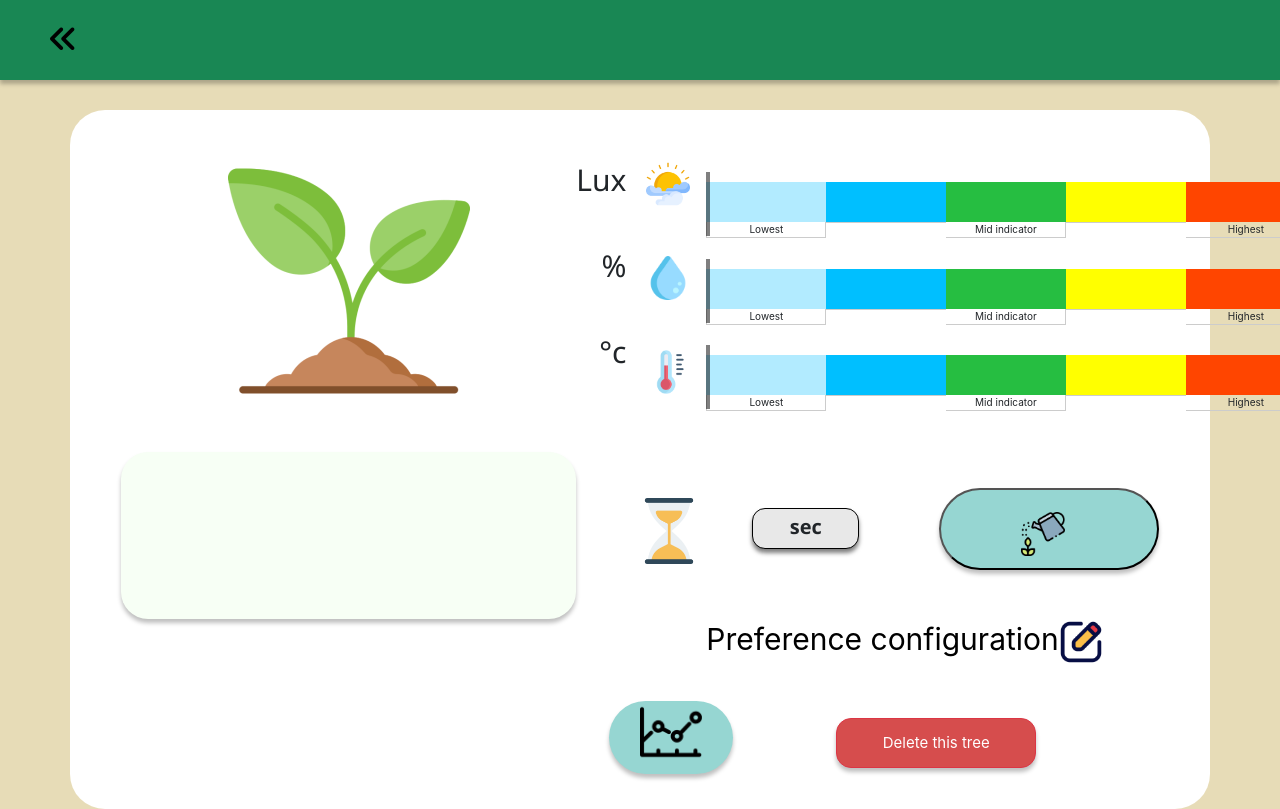
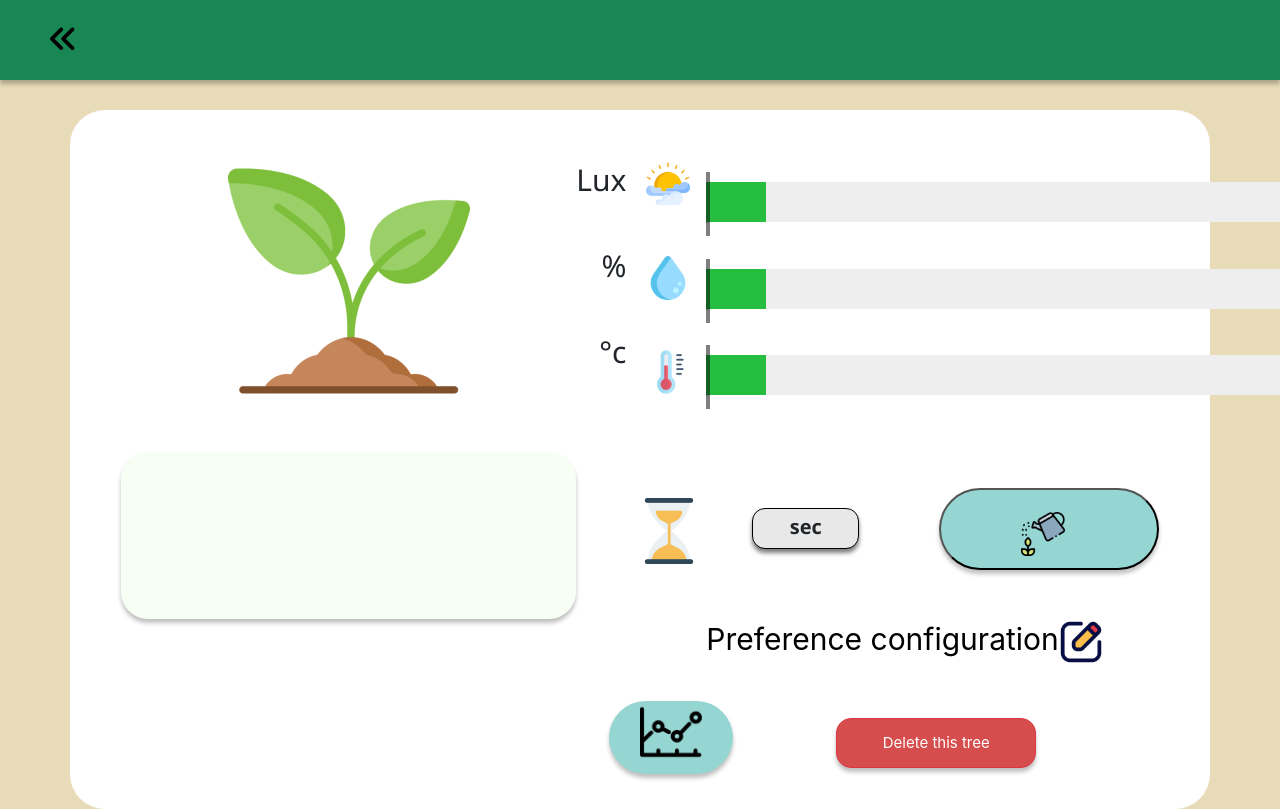
Before and after one commit to Exceed-Group6/WateringSystem-frontend, a React (Create React App) app: page /detail/1 in a window 1280 px wide. Shown: the top 809 px of the page. Built offline with nearby package versions, Linux system fonts and the light colour scheme; no server answers.

Commit message:
change bar

```diff
--- a/src/components/DetailCard/DetailCard.js
+++ b/src/components/DetailCard/DetailCard.js
@@ -1,125 +1,137 @@
-import React, { useState } from "react"
-import "./DetailCard.css"
-import { Link } from "react-router-dom"
-import Segmentedbar from "../segmentedbar/Segmentedbar"
-import { deleteTree, getTreeById, manualWater } from "../../services/api"
+import React, { useState } from "react";
+import "./DetailCard.css";
+import { Link } from "react-router-dom";
+import Segmentedbar from "../segmentedbar/Segmentedbar";
+import { deleteTree, getTreeById, manualWater } from "../../services/api";
 
 const DetailCard = ({ treeList, treeId }) => {
-  console.log(treeList)
-  const [disabled, setDisable] = useState(false)
+  console.log(treeList);
+  const [disabled, setDisable] = useState(false);
 
   const sendData = () => {
-    console.log(treeList.cur_bot_duration)
-    setDisable(true)
-    manualWater(treeId)
-    setTimeout(() => setDisable(false), treeList.cur_bot_duration * 1000)
-  }
+    console.log(treeList.cur_bot_duration);
+    setDisable(true);
+    manualWater(treeId);
+    setTimeout(() => setDisable(false), treeList.cur_bot_duration * 1000);
+  };
 
-  // console.log(manualWater(treeId))
+  let aLight =
+    ((treeList?.base_light?.set[1] - treeList?.base_light?.set[0]) * 100) /
+      (treeList?.base_light?.set[2] - treeList?.base_light?.set[0]) -
+    5;
+  let aHumid =
+    ((treeList?.base_humidity?.set[1] - treeList?.base_humidity?.set[0]) *
+      100) /
+      (treeList?.base_humidity?.set[2] - treeList?.base_humidity?.set[0]) -
+    5;
+  let aTemp =
+    ((treeList?.base_temp?.set[1] - treeList?.base_temp?.set[0]) * 100) /
+      (treeList?.base_temp?.set[2] - treeList?.base_temp?.set[0]) -
+    5;
 
   let percentLight =
     ((treeList?.base_light?.current - treeList?.base_light?.set[0]) * 100) /
-    (treeList?.base_light?.set[2] - treeList?.base_light?.set[0])
+    (treeList?.base_light?.set[2] - treeList?.base_light?.set[0]);
 
   let percentHumid =
     ((treeList?.base_humidity?.current - treeList?.base_humidity?.set[0]) *
       100) /
-    (treeList?.base_humidity?.set[2] - treeList?.base_humidity?.set[0])
+    (treeList?.base_humidity?.set[2] - treeList?.base_humidity?.set[0]);
   let percentTemp =
     ((treeList?.base_temp?.current - treeList?.base_temp?.set[0]) * 100) /
-    (treeList?.base_temp?.set[2] - treeList.base_temp?.set[0])
+    (treeList?.base_temp?.set[2] - treeList.base_temp?.set[0]);
 
   if (percentLight > 100) {
-    percentLight = 100
+    percentLight = 100;
   } else if (percentLight < 0) {
-    percentLight = 0
+    percentLight = 0;
   }
 
   if (percentHumid > 100) {
-    percentHumid = 100
+    percentHumid = 100;
   } else if (percentHumid < 0) {
-    percentHumid = 0
+    percentHumid = 0;
   }
 
   if (percentTemp > 100) {
-    percentTemp = 100
+    percentTemp = 100;
   } else if (percentTemp < 0) {
-    percentTemp = 0
+    percentTemp = 0;
   }
 
   return (
     <div>
-      <div className="container">
-        <div className="container-left">
-          <img src="./tree.jpeg" alt="tree"></img>
-          <div className="description">
+      <div className='container'>
+        <div className='container-left'>
+          <img src='./tree.jpeg' alt='tree'></img>
+          <div className='description'>
             {/* <h3 color="gray">Description</h3> */}
             <div>{treeList.tree_desc}</div>
           </div>
         </div>
-        <div class="d-flex justify-content-around">
-          <div className="container-right">
-            <div className="containter-right-text">
+        <div class='d-flex justify-content-around'>
+          <div className='container-right'>
+            <div className='containter-right-text'>
               <h2>{treeList?.base_light?.current} Lux</h2>
               <h2>{treeList?.base_humidity?.current} %</h2>
               <h2>{treeList?.base_temp?.current}°c</h2>
             </div>
 
-            <div className="container-right-img">
-              <img src="./sun.jpeg" alt="sun"></img>
-              <img src="./water.jpeg" alt="water"></img>
-              <img src="./temp.jpeg" alt="temp"></img>
+            <div className='container-right-img'>
+              <img src='./sun.jpeg' alt='sun'></img>
+              <img src='./water.jpeg' alt='water'></img>
+              <img src='./temp.jpeg' alt='temp'></img>
             </div>
-            <div className="container-right-progress">
-              <div class="w3-container">
-                <Segmentedbar percentage={percentLight} />
+            <div className='container-right-progress'>
+              <div class='w3-container'>
+                <Segmentedbar percentage={percentLight} scale={aLight} />
 
                 <br></br>
-                <Segmentedbar percentage={percentHumid} />
+                <Segmentedbar percentage={percentHumid} scale={aHumid} />
                 <br></br>
-                <Segmentedbar percentage={percentTemp} />
+                <Segmentedbar percentage={percentTemp} scale={aTemp} />
               </div>
             </div>
           </div>
-          <div className="container-right">
-            <div className="container-right-img2">
-              <img src="./hourglass.png" alt="water"></img>
+          <div className='container-right'>
+            <div className='container-right-img2'>
+              <img src='./hourglass.png' alt='water'></img>
             </div>
-            <div className="time-button">
+            <div className='time-button'>
               <h3>{treeList.cur_bot_duration} sec</h3>
             </div>
             <button
               className={
                 disabled ? "watering-button-gray" : "watering-button-blue"
               }
-              type="submit"
+              type='submit'
               onClick={sendData}
               disabled={disabled}
             >
-              <img src="./watering-plant.png" alt="watercan"></img>
+              <img src='./watering-plant.png' alt='watercan'></img>
             </button>
-            <div className="container-right-progress"></div>
+            <div className='container-right-progress'></div>
           </div>
-          <div className="container-right">
+          <div className='container-right'>
             <Link
               to={`/preference/${treeId}`}
               key={treeId}
-              className="preference-button"
+              className='preference-button'
             >
               Preference configuration
-              <img className="pref-img" src="./edit.png" alt="edit"></img>
+              <img className='pref-img' src='./edit.png' alt='edit'></img>
             </Link>
           </div>
-          <div className="container-right">
-            <a href="#" className="a-graph">
-              <p className="graph-button">
-                <img src="./graph.png" alt="graph"></img>
+          <div className='container-right'>
+            <a href='#' className='a-graph'>
+              <p className='graph-button'>
+                <img src='./graph.png' alt='graph'></img>
               </p>
             </a>
             <Link to={`/home`}>
               <button
-                type="submit"
-                class="btn btn-danger"
+                type='submit'
+                class='btn btn-danger'
                 onClick={() => deleteTree(treeId)}
               >
                 Delete this tree
@@ -129,7 +141,7 @@ const DetailCard = ({ treeList, treeId }) => {
         </div>
       </div>
     </div>
-  )
-}
+  );
+};
 
-export default DetailCard
+export default DetailCard;
--- a/src/components/segmentedbar/Segmentedbar.css
+++ b/src/components/segmentedbar/Segmentedbar.css
@@ -70,32 +70,32 @@
   background: #b2ebff;
 }
 
-.seg2 {
+/* .seg2 {
   _display: inline-block;
   width: 20%;
   height: 100%;
   box-sizing: border-box;
   float: left;
   background-color: deepskyblue;
-}
+} */
 
 .seg3 {
   _display: inline-block;
-  width: 20%;
+  width: 10%;
   height: 100%;
   box-sizing: border-box;
   float: left;
   background-color: #26be41;
 }
 
-.seg4 {
+/* .seg4 {
   _display: inline-block;
   width: 20%;
   height: 100%;
   box-sizing: border-box;
   float: left;
   background-color: yellow;
-}
+} */
 
 .seg5 {
   _display: inline-block;
@@ -114,7 +114,7 @@
   font-weight: 400;
 }
 
-.seg1-label {
+/* .seg1-label {
   width: 20%;
   display: inline-block;
   text-align: center;
@@ -128,7 +128,7 @@
 }
 
 .seg3-label {
-  width: 20%;
+  width: 10%;
   display: inline-block;
   text-align: center;
 }
@@ -143,4 +143,4 @@
   width: 20%;
   display: inline-block;
   text-align: center;
-}
+} */
--- a/src/components/segmentedbar/Segmentedbar.js
+++ b/src/components/segmentedbar/Segmentedbar.js
@@ -1,6 +1,6 @@
 import React from "react";
 import "./Segmentedbar.css";
-const Segmentedbar = ({ percentage }) => {
+const Segmentedbar = ({ percentage, scale }) => {
   const myStyle = {
     width: "4px",
     background: "black",
@@ -9,6 +9,22 @@ const Segmentedbar = ({ percentage }) => {
     top: "0",
     left: `${percentage}%`,
     opacity: "0.5",
+  };
+  const myStyle1 = {
+    _display: "inline-block",
+    width: `${scale}%`,
+    height: "100%",
+    boxSizing: "border-box",
+    float: "left",
+    backgroundColor: "gray",
+  };
+  const myStyle2 = {
+    _display: "inline-block",
+    width: `${100 - scale - 10}%`,
+    height: "100%",
+    boxSizing: "border-box",
+    float: "left",
+    backgroundColor: "gray",
   };
   return (
     <div>
@@ -21,19 +37,15 @@ const Segmentedbar = ({ percentage }) => {
 
       <div id='bar-container'>
         <div id='bar'>
-          <span class='seg1'></span>
-          <span class='seg2'></span>
+          <span style={myStyle1}></span>
           <span class='seg3'></span>
-          <span class='seg4'></span>
-          <span class='seg5'></span>
+          <span style={myStyle2}></span>
         </div>
 
         <div id='bar-labels'>
-          <span class='seg1-label'>Lowest</span>
           <span class='seg2-label'></span>
-          <span class='seg3-label'>Mid indicator</span>
+          <span class='seg3-label'></span>
           <span class='seg4-label'></span>
-          <span class='seg5-label'>Highest</span>
         </div>
 
         <div id='score' style={myStyle} />
```
